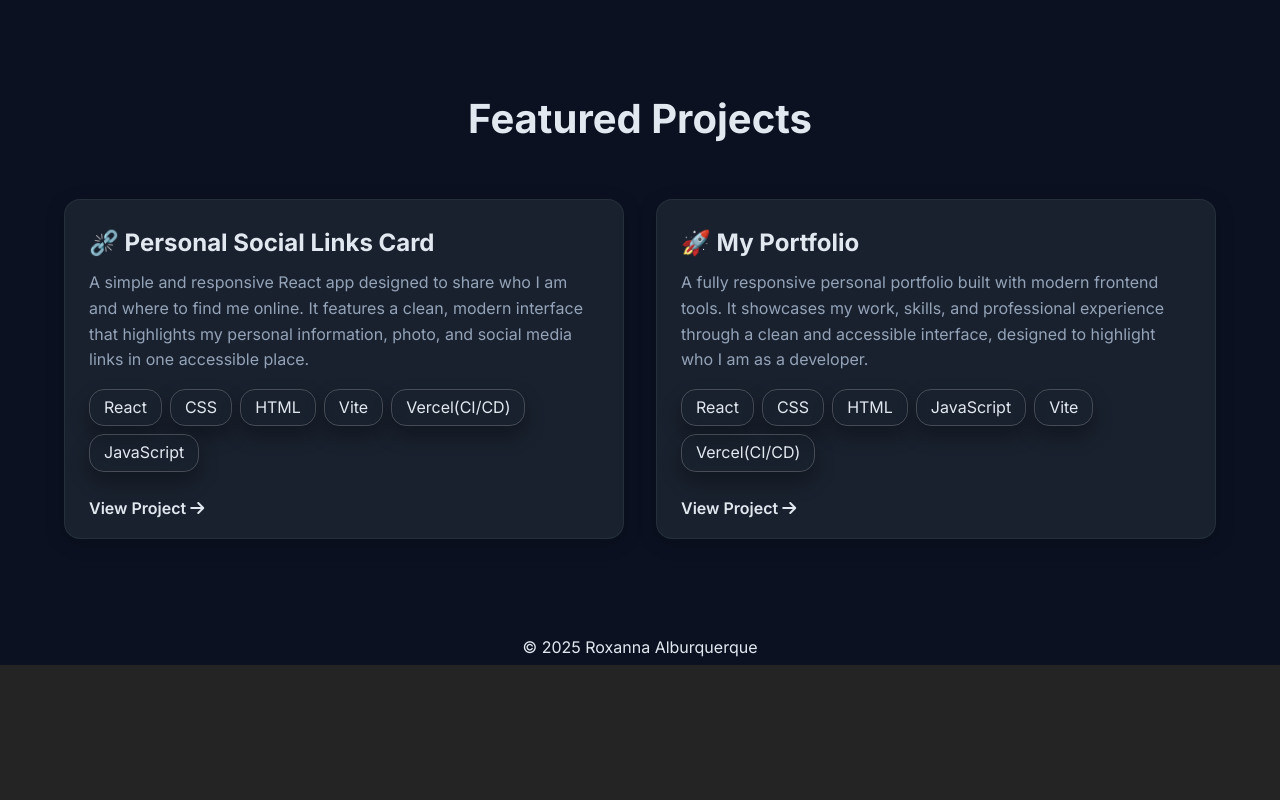
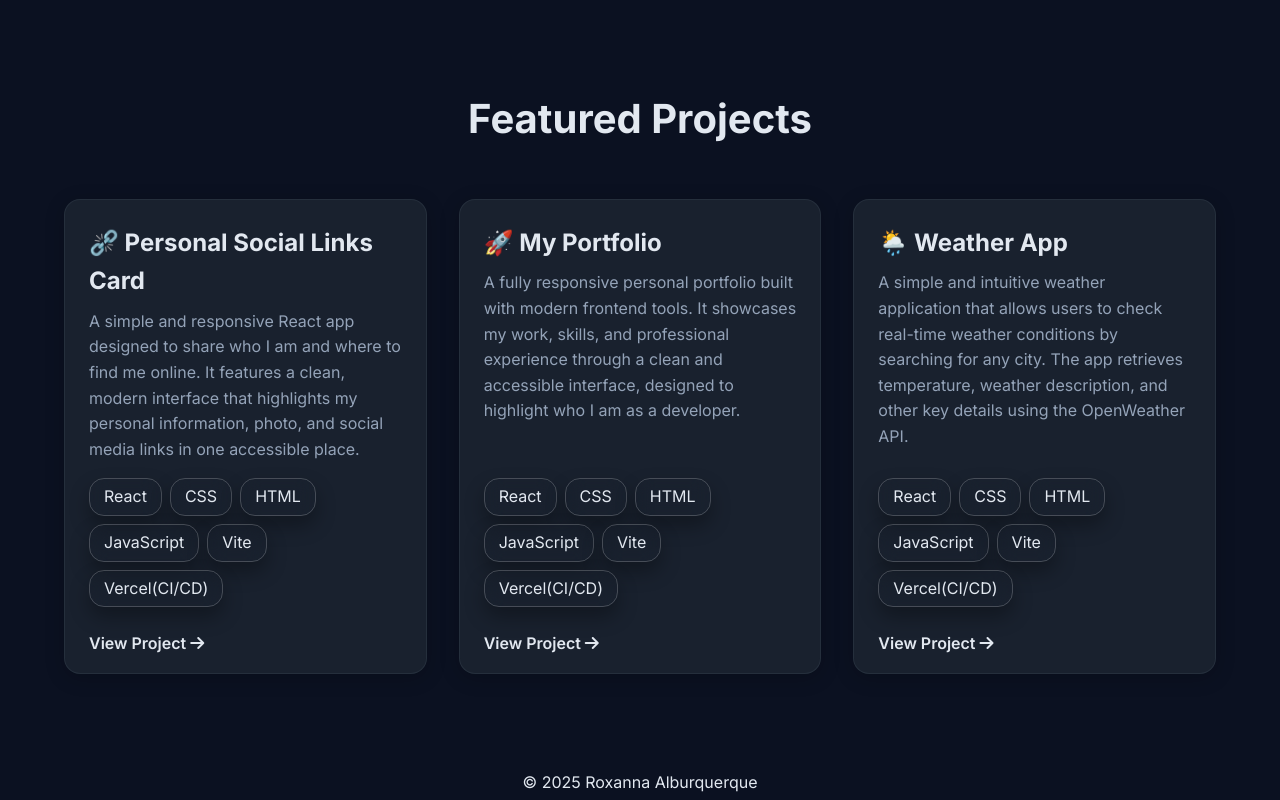
Before and after one commit to Roxannaa/my-portfolio, a React (Vite) app: page / in a window 1280 px wide. Shown: the part 881-1681 px from the top of the page. Before the commit the page ends 1546 px from the top, so only its background shows below. Built offline with nearby package versions, Linux system fonts and the light colour scheme.

Commit message:
adding a new project

```diff
--- a/src/components/Projects.jsx
+++ b/src/components/Projects.jsx
@@ -29,9 +29,9 @@ export const Projects = () => {
                         <span>React</span>
                         <span>CSS</span>
                         <span>HTML</span>
+                        <span>JavaScript</span>
                         <span>Vite</span>
                         <span>Vercel(CI/CD)</span>
-                        <span>JavaScript</span>
                     </div>
                     <a href="https://github.com/Roxannaa/social-media-links" target='_blank' class="arrow-link">
                         View Project  <span><i class="fa-solid fa-arrow-right"></i></span>
@@ -54,21 +54,23 @@ export const Projects = () => {
                         View Project  <span><i class="fa-solid fa-arrow-right"></i></span>
                     </a>
                  </motion.div>
-                 {/* <motion.div className='project-card' variants={fadeInUp} whileHover={{y:-10, transition: {duration: 0.2}}}>
-                    <h3> ⛓️‍💥 Personal Social Links Card </h3>
+                 <motion.div className='project-card' variants={fadeInUp} whileHover={{y:-10, transition: {duration: 0.2}}}>
+                    <h3> 🌦️ Weather App </h3>
                     <p>
-                        A simple and responsive React app designed to share who I am and where to find me online. It features a clean, modern interface that highlights my personal information, photo, and social media links in one accessible place.
+                        A simple and intuitive weather application that allows users to check real-time weather conditions by searching for any city. The app retrieves temperature, weather description, and other key details using the OpenWeather API.
                     </p>
                     <div className='project-tech'>
-                        <span>React</span>
+                         <span>React</span>
                         <span>CSS</span>
                         <span>HTML</span>
                         <span>JavaScript</span>
+                        <span>Vite</span>
+                        <span>Vercel(CI/CD)</span>
                     </div>
-                    <a href="#" class="arrow-link">
+                    <a href="https://github.com/Roxannaa/weather-app" target='_blank' class="arrow-link">
                         View Project  <span><i class="fa-solid fa-arrow-right"></i></span>
                     </a>
-                 </motion.div> */}
+                 </motion.div>
             </motion.div>
         </motion.section>
     );
```
